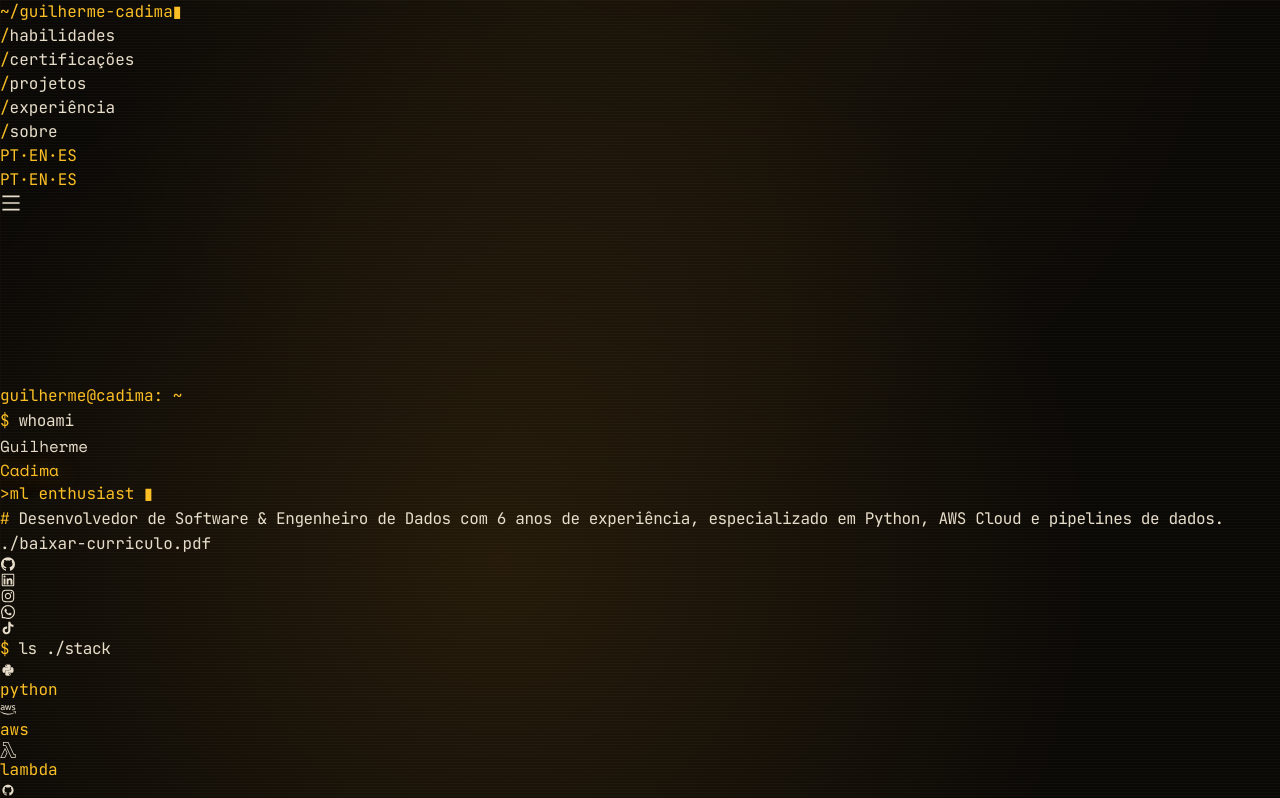
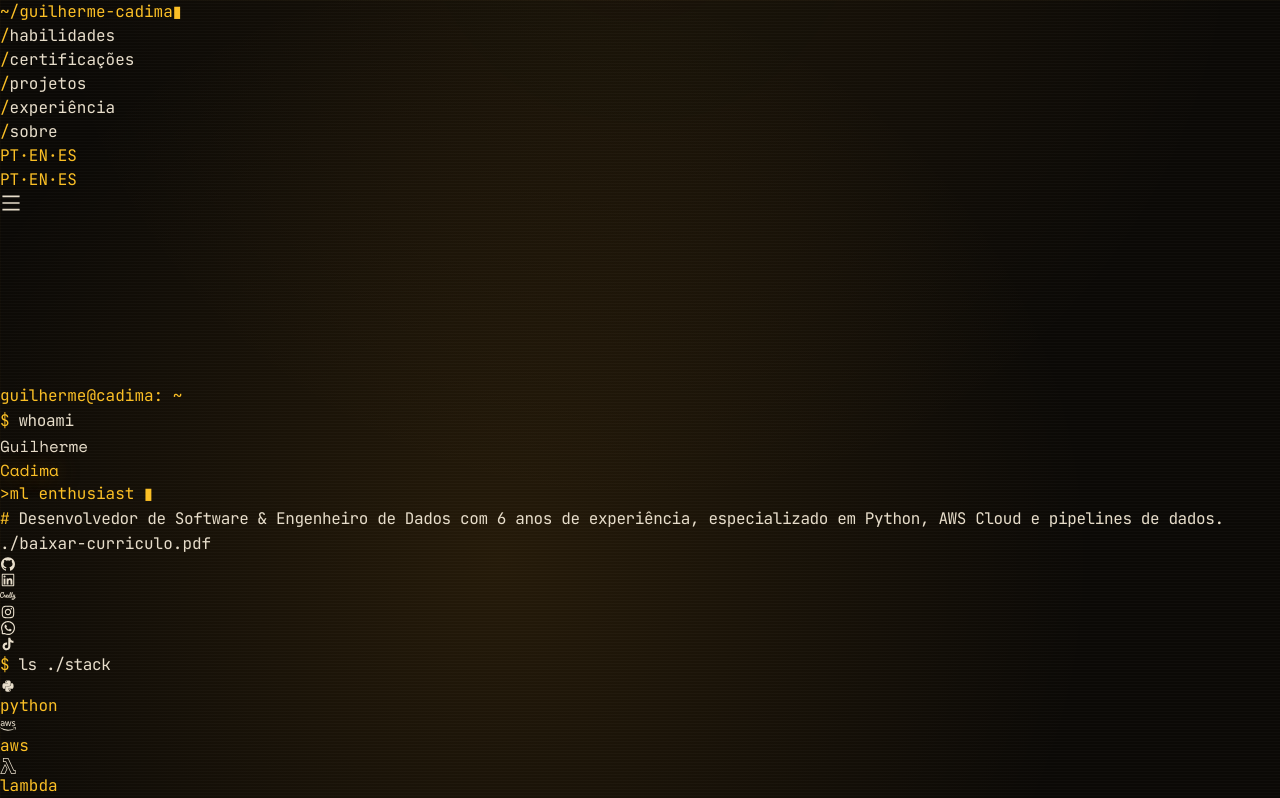
Before and after one commit to cadimaze/Portfolio, a React (Vite) app: page / in a window 1280 px wide. Shown: the top 798 px of the page. Built offline with nearby package versions, Linux system fonts and the light colour scheme.

Commit message:
feat: adiciona link do Credly nas redes sociais (Hero e Footer)
Co-Authored-By: Claude Sonnet 4.6 <noreply@anthropic.com>
Claude-Session: https://claude.ai/code/session_018bP9avETvLHKdxZoUGnY8a

```diff
--- a/src/components/Footer.jsx
+++ b/src/components/Footer.jsx
@@ -1,4 +1,5 @@
 import { FaGithubSquare, FaInstagram, FaLinkedin } from 'react-icons/fa'
+import { SiCredly } from 'react-icons/si'
 import { useLang } from '../i18n/LanguageContext'
 
 const Footer = () => {
@@ -18,10 +19,12 @@ const Footer = () => {
           <div className='flex gap-4 text-stone-600 text-xl'>
             <a href="https://github.com/cadimaze" target="_blank" rel="noopener noreferrer"
               className='hover:text-amber-400 transition-colors duration-200'><FaGithubSquare /></a>
+            <a href="https://www.linkedin.com/in/guilherme-cadima-b140871b5/" target="_blank" rel="noopener noreferrer"
+              className='hover:text-amber-400 transition-colors duration-200'><FaLinkedin /></a>
+            <a href="https://www.credly.com/users/guilherme-cadima.981ed08a" target="_blank" rel="noopener noreferrer"
+              className='hover:text-amber-400 transition-colors duration-200'><SiCredly /></a>
             <a href="https://www.instagram.com/cadimaz/" target="_blank" rel="noopener noreferrer"
               className='hover:text-amber-400 transition-colors duration-200'><FaInstagram /></a>
-            <a href="https://www.linkedin.com/in/guilherme-cadima-b140871b5/" target="_blank" rel="noopener noreferrer"
-              className='hover:text-amber-400 transition-colors duration-200'><FaLinkedin /></a>
           </div>
         </div>
         <p className='text-stone-700 text-xs font-mono'>{t.footer.copyright}</p>
--- a/src/components/Hero.jsx
+++ b/src/components/Hero.jsx
@@ -12,11 +12,12 @@ import {
 import { DiDatabase, DiGithubBadge, DiPython } from "react-icons/di";
 import { motion } from "framer-motion";
 import { FaAws, FaReact } from "react-icons/fa";
-import { SiAwslambda } from "react-icons/si";
+import { SiAwslambda, SiCredly } from "react-icons/si";
 
 const socials = [
   { icon: <AiOutlineGithub />,    url: "https://github.com/cadimaze",                                    label: "github" },
   { icon: <AiOutlineLinkedin />,  url: "https://www.linkedin.com/in/guilherme-cadima-b140871b5/",         label: "linkedin" },
+  { icon: <SiCredly />,           url: "https://www.credly.com/users/guilherme-cadima.981ed08a",          label: "credly" },
   { icon: <AiOutlineInstagram />, url: "https://www.instagram.com/cadimaz/",                              label: "instagram" },
   { icon: <AiOutlineWhatsApp />,  url: "https://wa.me/5511947436291?text=Ol%C3%A1%20Guilherme",           label: "whatsapp" },
   { icon: <AiOutlineTikTok />,    url: "https://www.tiktok.com/@cadimaze",                                label: "tiktok" },
```
